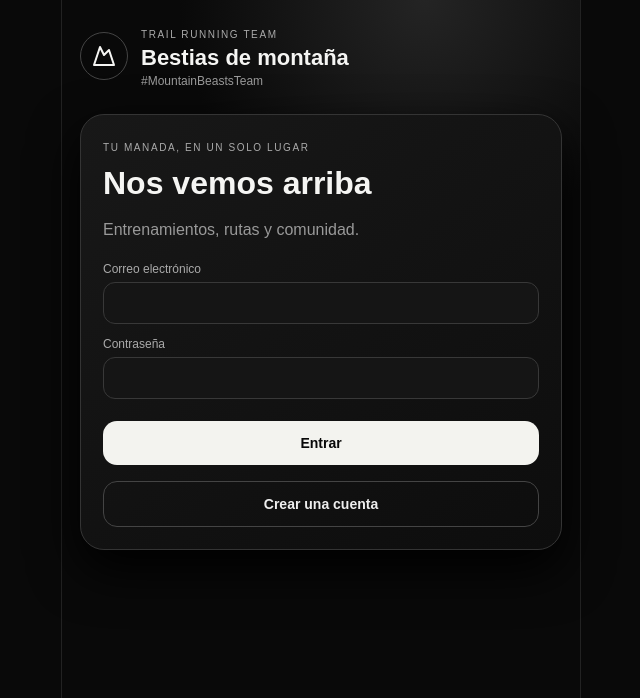
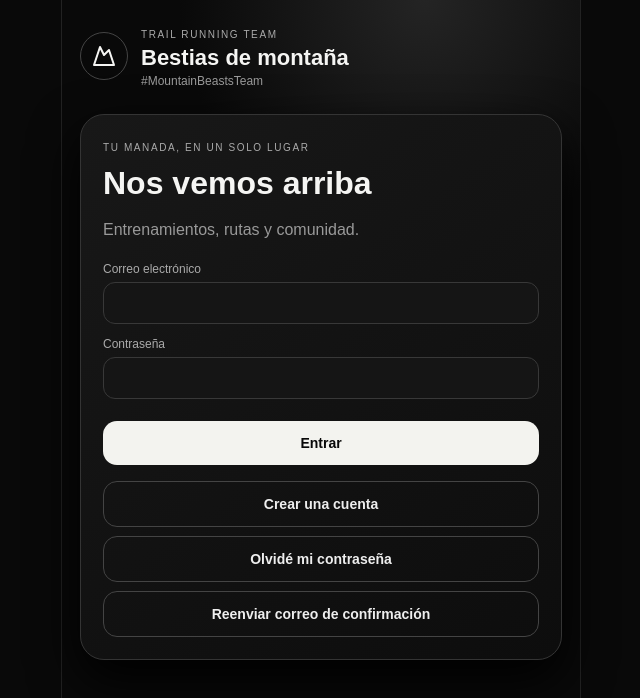
Before and after one commit to bernardosalgadod32-ui/Bestias-montana, a Next.js app: page / in a window 1280 px wide. Shown: the top 698 px of the page, without its empty margins (319-959 px from the left). Built offline with nearby package versions, Linux system fonts and the light colour scheme; no server answers.

Commit message:
Add password reset and confirmation resend forms

```diff
--- a/components/auth.tsx
+++ b/components/auth.tsx
@@ -2,25 +2,52 @@
 import { useState } from 'react';
 import { Mountain } from 'lucide-react';
 import { supabase } from '../lib/supabase';
-export default function Auth() {
-  const [signup, setSignup] = useState(false), [email, setEmail] = useState(''), [password, setPassword] = useState(''), [name, setName] = useState('');
-  const [busy, setBusy] = useState(false), [message, setMessage] = useState('');
+import { authErrorMessage } from '../lib/auth-flow';
+
+type Mode = 'signin' | 'signup' | 'recover' | 'resend';
+export default function Auth({ initialMessage = '', onAuthenticated }: { initialMessage?: string; onAuthenticated?: () => void }) {
+  const [mode, setMode] = useState<Mode>('signin');
+  const [email, setEmail] = useState(''), [password, setPassword] = useState(''), [name, setName] = useState('');
+  const [busy, setBusy] = useState(false), [message, setMessage] = useState(initialMessage);
+  const signup = mode === 'signup', emailOnly = mode === 'recover' || mode === 'resend';
+  const titles = { signin: 'Nos vemos arriba', signup: 'Únete a las Bestias', recover: 'Recupera tu acceso', resend: 'Confirma tu correo' };
+  const buttons = { signin: 'Entrar', signup: 'Crear cuenta', recover: 'Enviar enlace de recuperación', resend: 'Reenviar confirmación' };
+
+  function changeMode(next: Mode) { setMode(next); setMessage(''); setPassword(''); }
   async function submit(e: React.FormEvent) {
-    e.preventDefault(); if (!supabase) return;
+    e.preventDefault(); if (!supabase || busy) return;
+    if (signup && !name.trim()) { setMessage('Escribe tu nombre.'); return; }
     setBusy(true); setMessage('');
     try {
-      const { error } = signup
-        ? await supabase.auth.signUp({ email, password, options: { data: { display_name: name.trim() }, emailRedirectTo: window.location.origin } })
-        : await supabase.auth.signInWithPassword({ email, password });
-      if (error) throw error;
-      if (signup) setMessage('Revisa tu correo para confirmar la cuenta. Después podrás entrar.');
-    } catch (e) { setMessage(e instanceof Error ? e.message : 'No se pudo iniciar sesión.'); }
+      const address = email.trim(), redirectTo = window.location.origin;
+      if (mode === 'recover') {
+        const { error } = await supabase.auth.resetPasswordForEmail(address, { redirectTo });
+        if (error) throw error;
+        setMessage('Si existe una cuenta con ese correo, recibirás un enlace para cambiar la contraseña. Revisa también tu carpeta de spam.');
+      } else if (mode === 'resend') {
+        const { error } = await supabase.auth.resend({ type: 'signup', email: address, options: { emailRedirectTo: redirectTo } });
+        if (error) throw error;
+        setMessage('Si tu cuenta está pendiente de confirmar, recibirás otro correo. Revisa también tu carpeta de spam.');
+      } else {
+        const { data, error } = signup
+          ? await supabase.auth.signUp({ email: address, password, options: { data: { display_name: name.trim() }, emailRedirectTo: redirectTo } })
+          : await supabase.auth.signInWithPassword({ email: address, password });
+        if (error) throw error;
+        setPassword('');
+        if (data.session) onAuthenticated?.();
+        if (signup && !data.session) setMessage('Revisa tu correo para confirmar la cuenta. Después podrás entrar.');
+      }
+    } catch (e) { setMessage(authErrorMessage(e)); }
     finally { setBusy(false); }
   }
-  return <main><header><div className="mark"><Mountain /></div><div><small>TRAIL RUNNING TEAM</small><h1>Bestias de montaña</h1><p>#MountainBeastsTeam</p></div></header><section className="hero"><span className="eyebrow">TU MANADA, EN UN SOLO LUGAR</span><h2>{signup ? 'Únete a las Bestias' : 'Nos vemos arriba'}</h2><p className="copy">Entrenamientos, rutas y comunidad.</p><form className="form" onSubmit={submit}>
+  return <main><header><div className="mark"><Mountain /></div><div><small>TRAIL RUNNING TEAM</small><h1>Bestias de montaña</h1><p>#MountainBeastsTeam</p></div></header><section className="hero"><span className="eyebrow">TU MANADA, EN UN SOLO LUGAR</span><h2>{titles[mode]}</h2><p className="copy">{emailOnly ? 'Te enviaremos un enlace a tu correo.' : 'Entrenamientos, rutas y comunidad.'}</p><form className="form" onSubmit={submit}>
     {signup && <label>Tu nombre<input autoComplete="name" required maxLength={80} value={name} onChange={e => setName(e.target.value)} /></label>}
     <label>Correo electrónico<input type="email" autoComplete="email" required value={email} onChange={e => setEmail(e.target.value)} /></label>
-    <label>Contraseña<input type="password" autoComplete={signup ? 'new-password' : 'current-password'} required minLength={8} value={password} onChange={e => setPassword(e.target.value)} /></label>
-    <button disabled={busy} className="primary">{busy ? 'Un momento…' : signup ? 'Crear cuenta' : 'Entrar'}</button>
-  </form><p role="status">{message}</p><button className="secondary" disabled={busy} onClick={() => { setSignup(!signup); setMessage(''); }}>{signup ? 'Ya tengo cuenta' : 'Crear una cuenta'}</button></section></main>;
+    {!emailOnly && <label>Contraseña<input type="password" autoComplete={signup ? 'new-password' : 'current-password'} required minLength={signup ? 8 : undefined} value={password} onChange={e => setPassword(e.target.value)} /></label>}
+    <button disabled={busy} className="primary">{busy ? 'Un momento…' : buttons[mode]}</button>
+  </form><p role="status">{message}</p>
+  {mode === 'signin' && <><button className="secondary" disabled={busy} onClick={() => changeMode('signup')}>Crear una cuenta</button><button className="secondary" disabled={busy} onClick={() => changeMode('recover')}>Olvidé mi contraseña</button></>}
+  {mode !== 'signin' && <button className="secondary" disabled={busy} onClick={() => changeMode('signin')}>Volver a iniciar sesión</button>}
+  {mode !== 'resend' && <button className="secondary" disabled={busy} onClick={() => changeMode('resend')}>Reenviar correo de confirmación</button>}
+  </section></main>;
 }
```
Also changed, not shown: components/password-recovery.tsx (added, +36 -0 lines).
